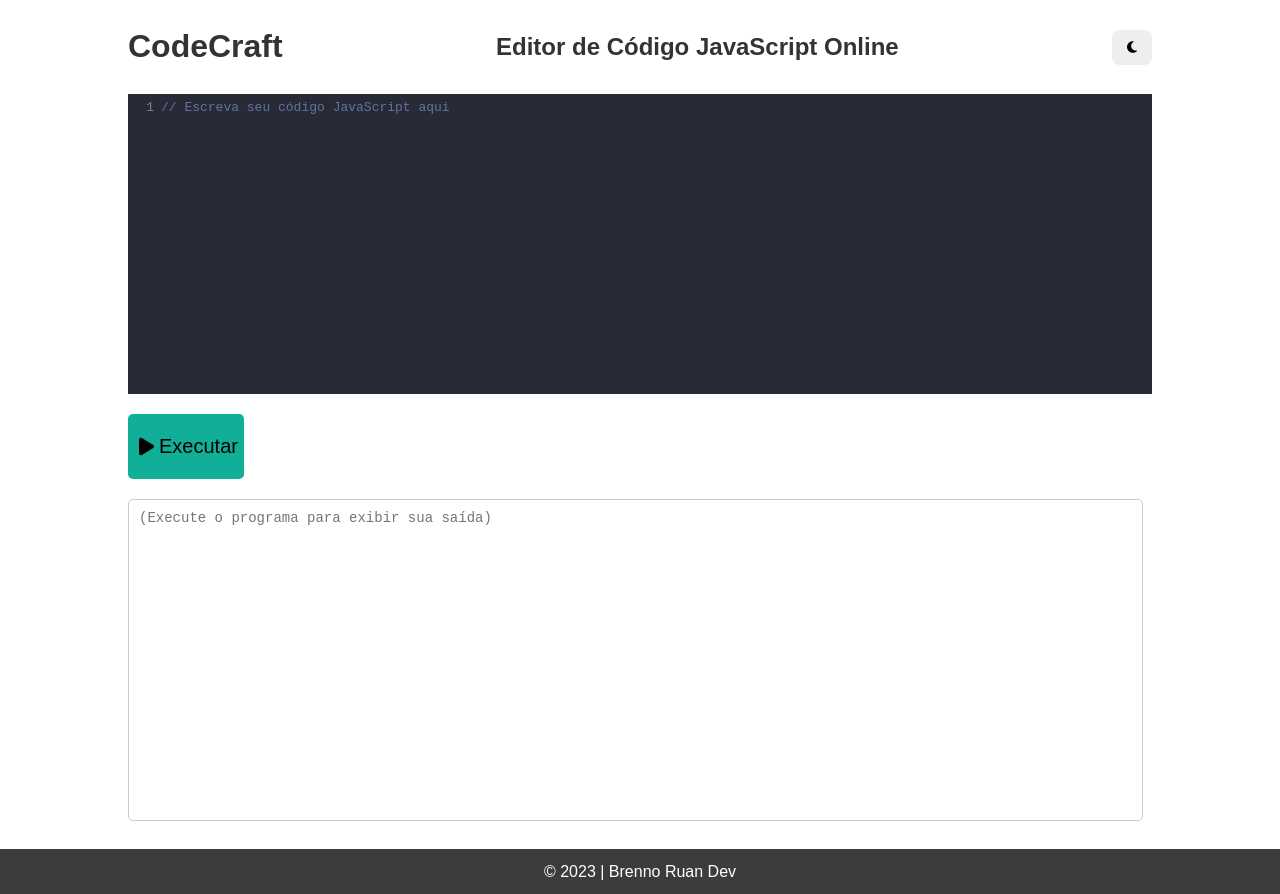
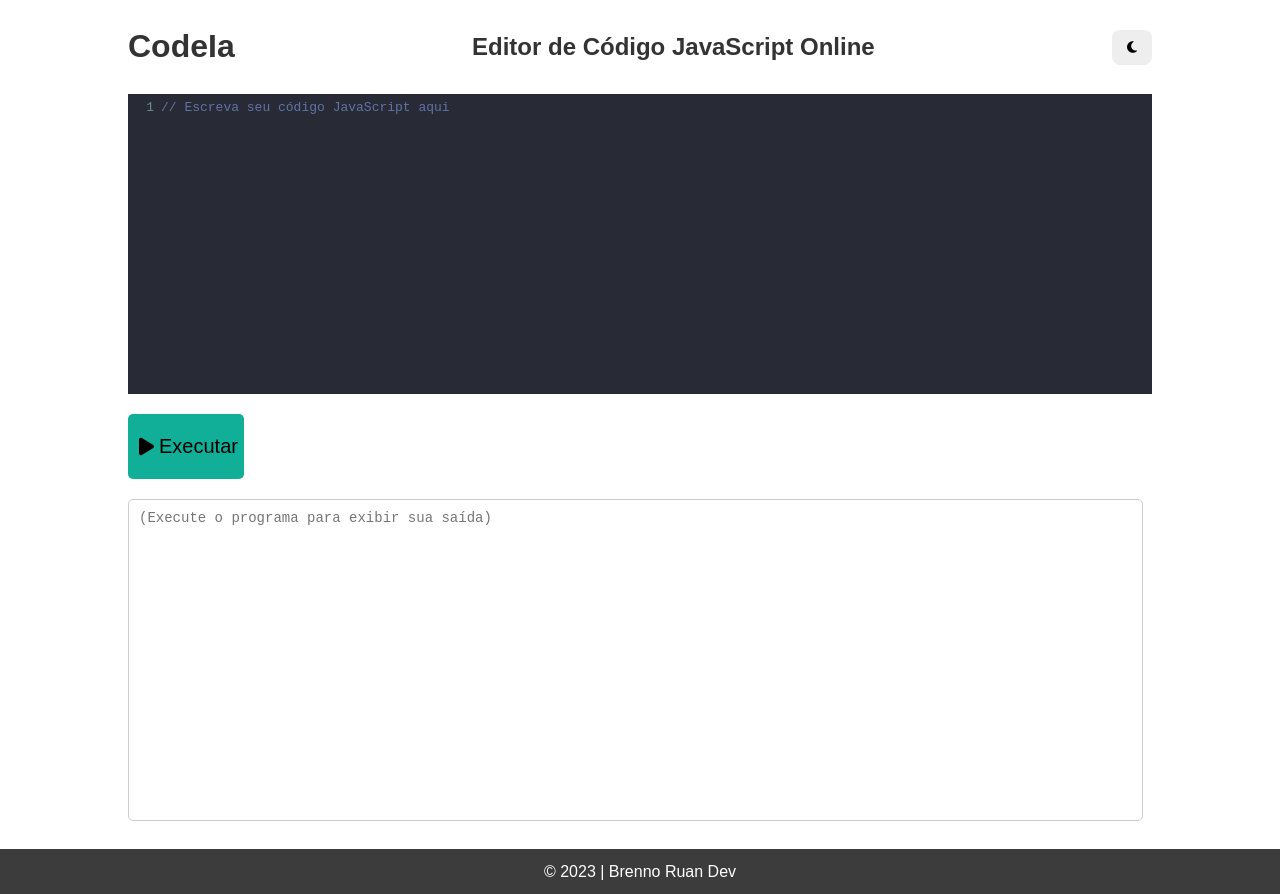
Before and after one commit to BrennoRuan/Code-Editor, a plain HTML site: page index.html in a window 1280 px wide. Drawn offline with nearby package versions, Linux system fonts and the light colour scheme.

Commit message:
Update index.html

```diff
--- a/index.html
+++ b/index.html
@@ -14,13 +14,13 @@
   <link rel="stylesheet" href="https://cdnjs.cloudflare.com/ajax/libs/font-awesome/6.4.2/css/all.min.css" integrity="sha512-z3gLpd7yknf1YoNbCzqRKc4qyor8gaKU1qmn+CShxbuBusANI9QpRohGBreCFkKxLhei6S9CQXFEbbKuqLg0DA==" crossorigin="anonymous" referrerpolicy="no-referrer" />
 
   <!-------------------------------------------->
-  <title>CodeCraft - Code Editor</title>
+  <title>CodeIa - Code Editor</title>
   <link rel="stylesheet" href="style.css">
 </head>
 <body>
   <div class="container">
     <div class="header">
-      <h1>CodeCraft</h1>
+      <h1>CodeIa</h1>
       <h2>Editor de Código JavaScript Online</h2>
       <div class="modos">
         <button id="toggle-modo" onclick="alternarModo()" class="alternarModo">
```
